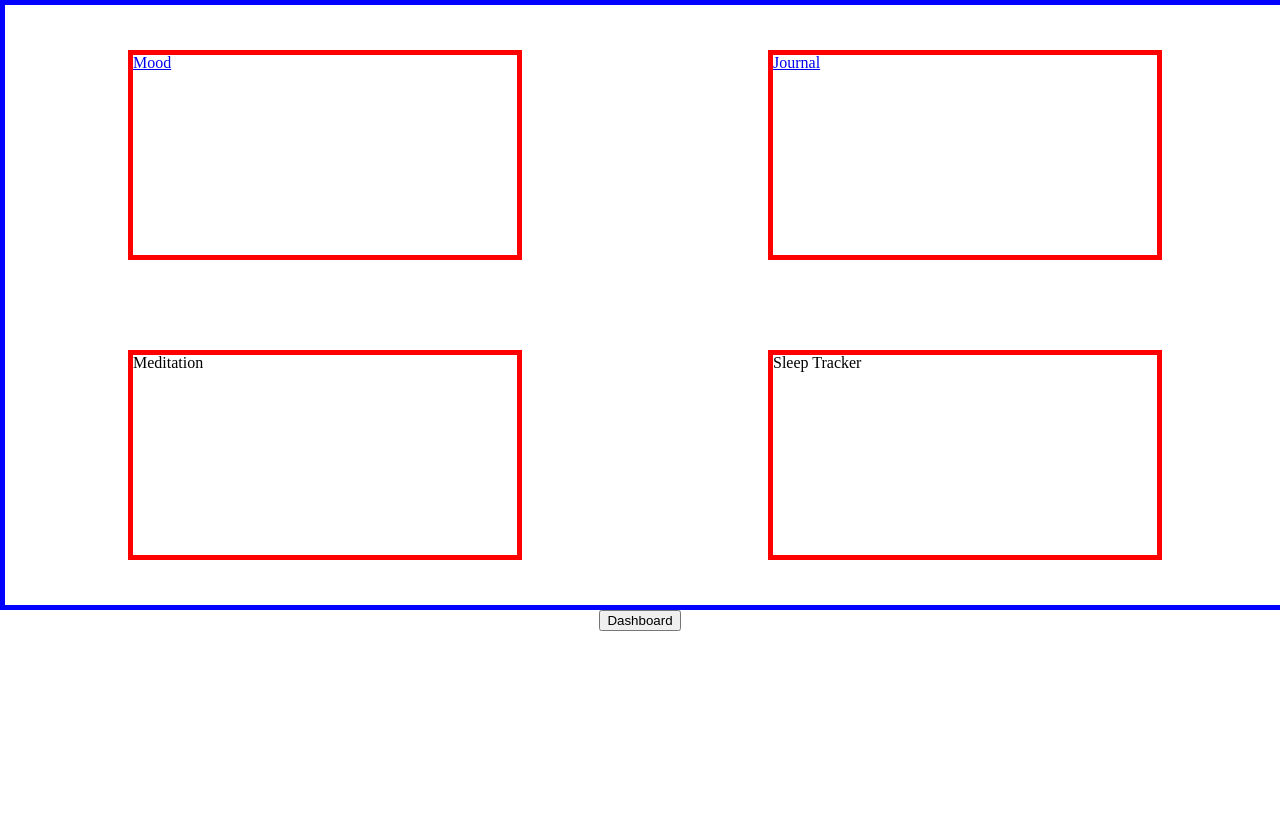
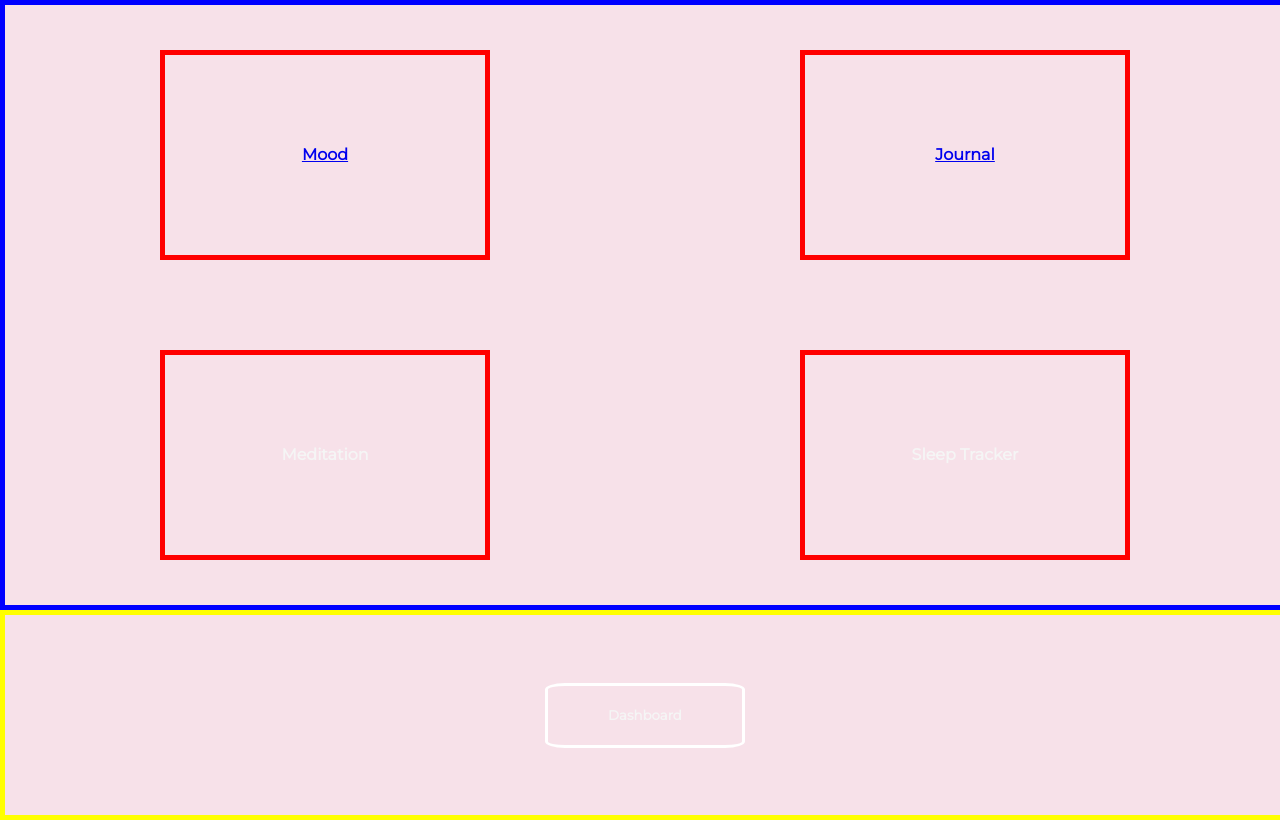
Before and after one commit to anewb87/kanye-mindfulness-app, a React (Create React App) app: page /features in a window 1280 px wide. Built offline with nearby package versions, Linux system fonts and the light colour scheme; no server answers.

Commit message:
Add color and styling to page and button

```diff
--- a/src/Pages/FeaturesPage/FeaturesPage.scss
+++ b/src/Pages/FeaturesPage/FeaturesPage.scss
@@ -1,9 +1,16 @@
+.feature-page {
+    background-color: #f7e1e9;
+    width: 100vw;
+    height: 100%;
+    font-family: 'Montserrat', sans-serif;
+    color: whitesmoke;
+    font-weight: 600;
+}
+
 .feature-tiles {
     border: 5px blue solid;
     width: 100vw;
     height: 75vh;
-    // display: flex;
-    // justify-content: space-around;
     display: grid;
     grid-template-columns: repeat(2, 1fr);
     align-items: center;
@@ -12,16 +19,51 @@
 
 .single-feat-tile {
     border: 5px red solid;
-    width: 30vw;
+    width: 25vw;
     height: 25vh;
     padding: 0%;
     border: 0%;
     margin: 0%;
+    display: flex;
+    align-items: center;
+    justify-content: center;
 
 }
 
 .dashboard-btn-section {
-    width: 100%;
+    border: 5px yellow solid;
+    width: 100vw;
+    height: 25vh;
     display: flex;
     justify-content: center;
+    align-items: center;
 }
+
+button {
+    font-family: 'Montserrat', sans-serif;
+    color: whitesmoke;
+    font-weight: 600;
+    width: 200px;
+    height: 65px;
+    box-shadow: none;
+    border: 3px white solid;
+    border-radius: 10%;
+    background-color: #f7e1e9;
+
+    &:hover {
+        cursor: pointer;
+        transform: scale(1.1);
+        border: pink solid 6px;
+        border-radius: 10%;
+
+
+    }
+
+    &:focus {
+        cursor: pointer;
+        transform: scale(1.1);
+        border: pink solid 6px;
+        border-radius: 10%;
+
+    }
+}
```
